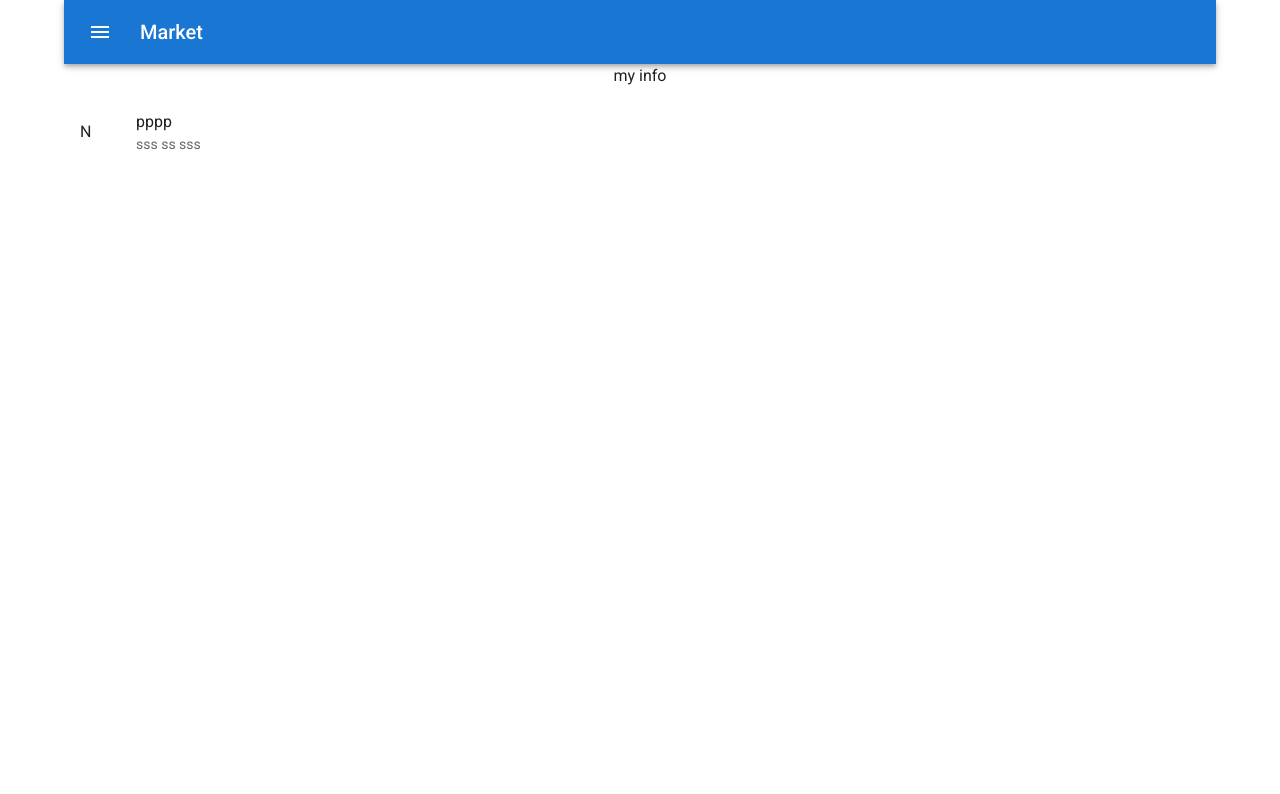
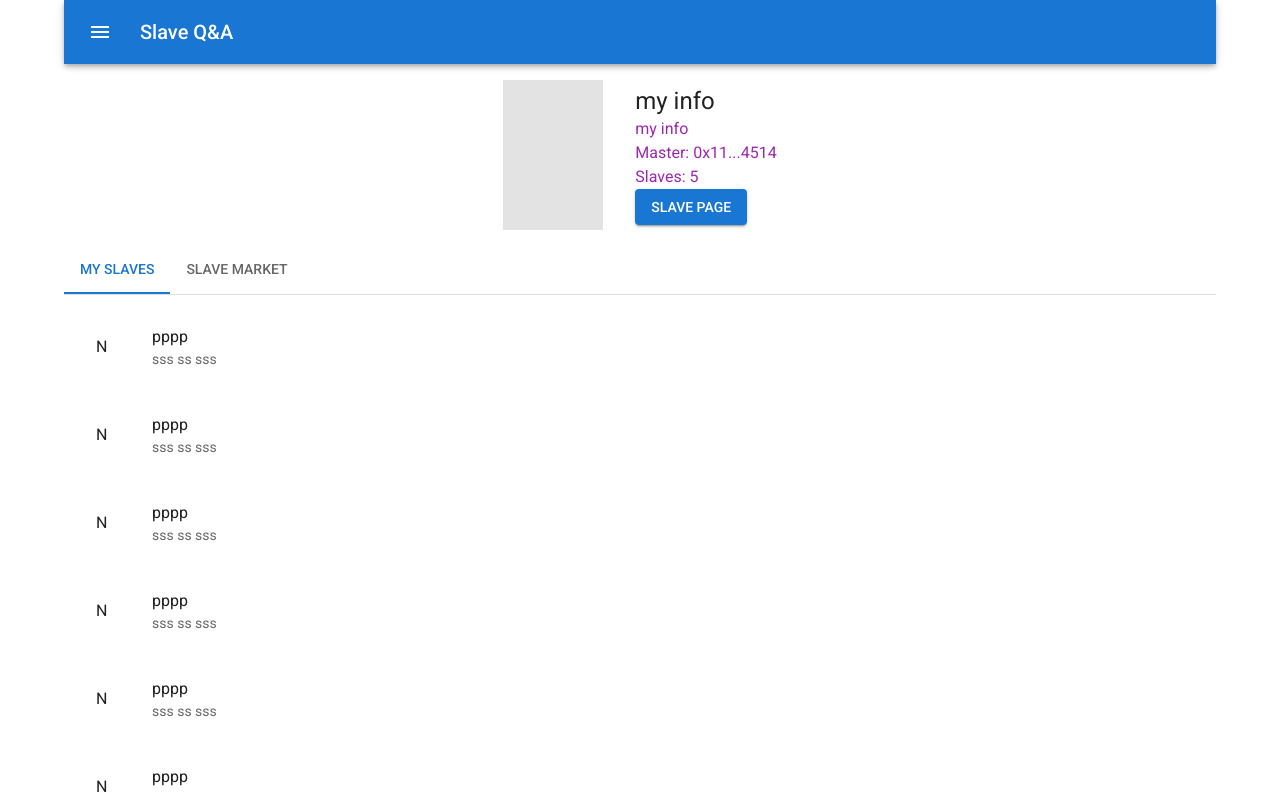
Before and after one commit to rolevax/slave-qa-nextjs, a Next.js app: page / in a window 1280 px wide. Shown: the top 794 px of the page. Built offline with nearby package versions, Linux system fonts and the light colour scheme; what @mui/material-nextjs would draw is missing.

Commit message:
add slave page skeleton

```diff
--- a/src/app/page.tsx
+++ b/src/app/page.tsx
@@ -1,12 +1,14 @@
-import * as React from 'react';
-import Container from '@mui/material/Container';
-import Typography from '@mui/material/Typography';
-import Box from '@mui/material/Box';
-import NextLink from 'next/link';
-import { AppBar, Button, IconButton, Toolbar } from '@mui/material';
-import { Menu } from '@mui/icons-material';
-import MyBrief from '../components/MyBrief';
-import MarketList from '@/components/MarketList';
+"use client";
+
+import Container from "@mui/material/Container";
+import Typography from "@mui/material/Typography";
+import Box from "@mui/material/Box";
+import NextLink from "next/link";
+import { AppBar, Button, IconButton, Tab, Tabs, Toolbar } from "@mui/material";
+import { Menu } from "@mui/icons-material";
+import SlaveBrief from "../components/SlaveBrief";
+import MarketList from "@/components/MarketList";
+import { useState } from "react";
 
 export default function Home() {
   return (
@@ -33,7 +35,7 @@ function HomeAppBar() {
           <Menu />
         </IconButton>
         <Typography variant="h6" component="div" sx={{ flexGrow: 1 }}>
-          Market
+          Slave Q&A
         </Typography>
         <Button component={NextLink} href="/about">
           About
@@ -45,10 +47,22 @@ function HomeAppBar() {
 }
 
 function HomeBody() {
+  const [value, setValue] = useState(0);
+  const tabContent = [<MarketList />, <MarketList />][value];
   return (
     <Box>
-      <MyBrief />
-      <MarketList />
+      <SlaveBrief showSlavePageButton={true} />
+      <Box sx={{ borderBottom: 1, borderColor: "divider" }}>
+        <Tabs
+          value={value}
+          onChange={(e, v) => setValue(v)}
+          aria-label="basic tabs example"
+        >
+          <Tab label="My Slaves" />
+          <Tab label="Slave Market" />
+        </Tabs>
+      </Box>
+      {tabContent}
     </Box>
   );
 }
--- a/src/components/MarketList.tsx
+++ b/src/components/MarketList.tsx
@@ -1,17 +1,29 @@
-import { Box, List, ListItem, ListItemAvatar, ListItemText, Typography } from "@mui/material";
+import {
+  Box,
+  List,
+  ListItem,
+  ListItemAvatar,
+  ListItemButton,
+  ListItemText,
+  Typography,
+} from "@mui/material";
 
 export default function MarketList() {
-    return (
-        <Box>
-            <List>
-                <ListItem>
-                    <ListItemAvatar>N</ListItemAvatar>
-                    <ListItemText
-                        primary="pppp"
-                        secondary="sss ss sss"
-                    />
-                </ListItem>
-            </List>
-        </Box>
+  let items = [];
+  for (let i = 0; i < 10; i++) {
+    items.push(
+      <ListItem key={i}>
+        <ListItemButton href={`/slave/${i}`}>
+          <ListItemAvatar>N</ListItemAvatar>
+          <ListItemText primary="pppp" secondary="sss ss sss" />
+        </ListItemButton>
+      </ListItem>
     );
+  }
+
+  return (
+    <Box>
+      <List>{items}</List>
+    </Box>
+  );
 }
--- a/src/components/MyBrief.tsx
+++ /dev/null
@@ -1,11 +0,0 @@
-import { Box, Typography } from "@mui/material";
-
-export default function MyBrief() {
-    return (
-        <Box display="flex"
-            justifyContent="center"
-            alignItems="center">
-            <Typography>my info</Typography>
-        </Box>
-    );
-}
--- /dev/null
+++ b/src/components/SlaveBrief.tsx
@@ -0,0 +1,30 @@
+import { Box, Button, Skeleton, Typography } from "@mui/material";
+
+export default function SlaveBrief(props: { showSlavePageButton: boolean }) {
+  return (
+    <Box
+      display="flex"
+      justifyContent="center"
+      alignItems="center"
+      paddingTop={2}
+      paddingBottom={2}
+    >
+      <Skeleton
+        animation={false}
+        variant="rectangular"
+        width={100}
+        height={150}
+        sx={{ mr: 4 }}
+      />
+      <Box flexDirection="column">
+        <Typography variant="h5">my info</Typography>
+        <Typography color="secondary">my info</Typography>
+        <Typography color="secondary">Master: 0x11...4514</Typography>
+        <Typography color="secondary">Slaves: 5</Typography>
+        {props.showSlavePageButton && (
+          <Button variant="contained">Slave Page</Button>
+        )}
+      </Box>
+    </Box>
+  );
+}
```
Also changed, not shown: src/app/slave/[slug]/page.tsx (added, +74 -0 lines).
